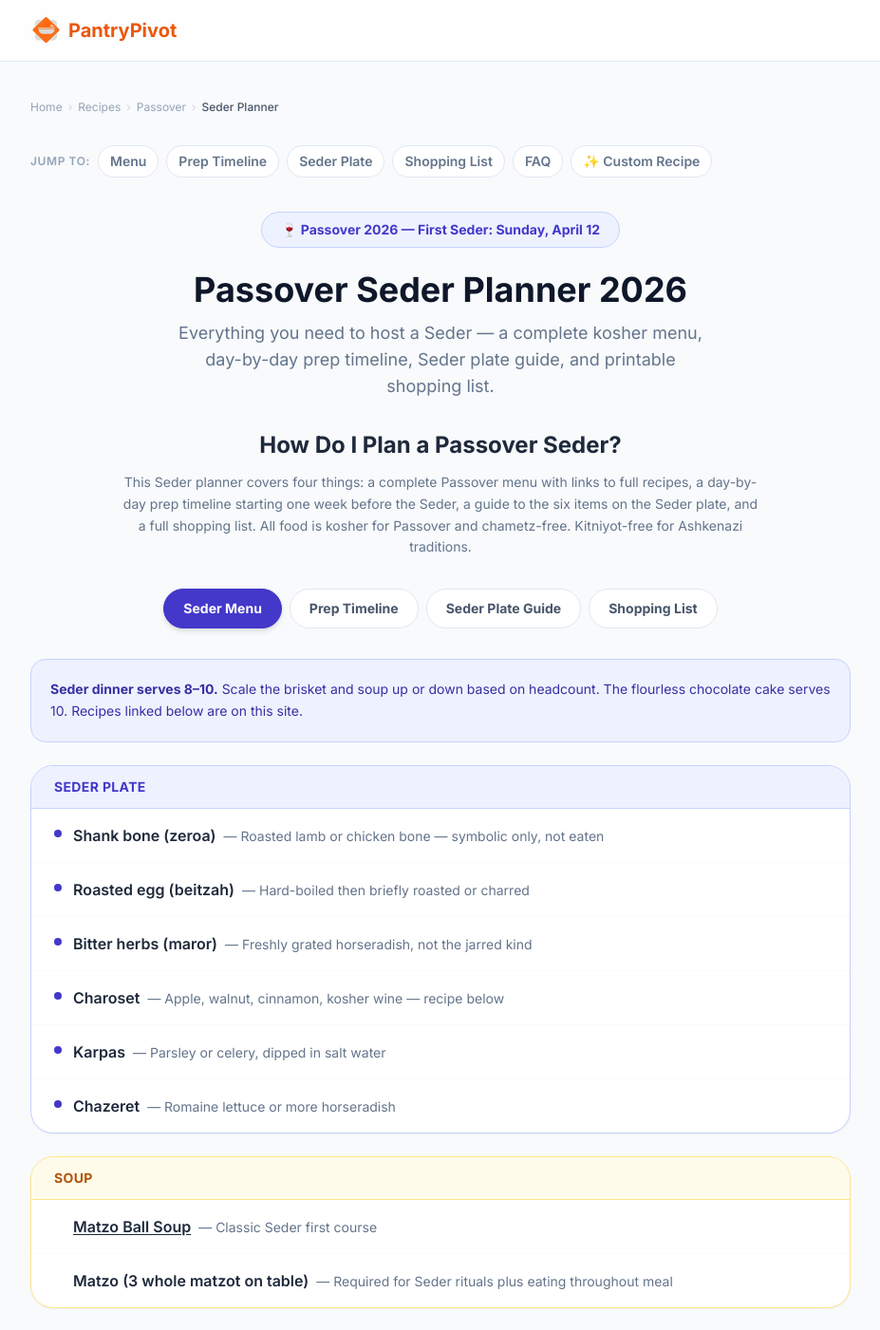
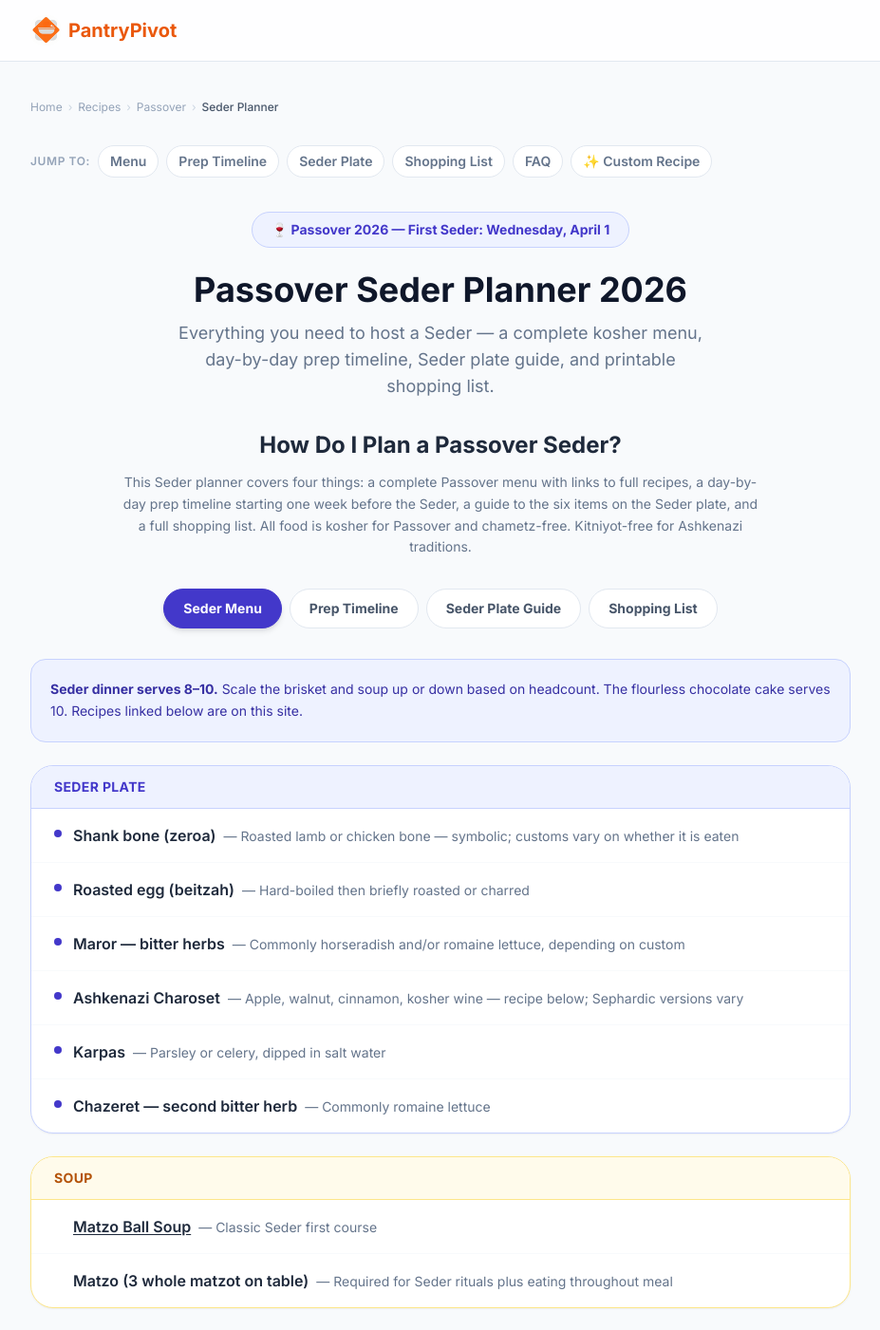
Before and after one commit to arongreenburg-dev/pantrypivot, a React (Vite) app: page /recipes/passover-seder-planner in a window 1280 px wide. Shown: the top 1401 px of the page at 95% size, without its empty margins (176-1103 px from the left). Built offline with nearby package versions, Linux system fonts and the light colour scheme.

Commit message:
Fix Passover 2026 dates and halachic accuracy on Seder planner

```diff
--- a/components/recipes/PassoverSederPlanner.tsx
+++ b/components/recipes/PassoverSederPlanner.tsx
@@ -85,7 +85,7 @@ const PassoverSederPlanner: React.FC = () => {
         {
           "@type": "Question",
           "name": "When is Passover 2026?",
-          "acceptedAnswer": { "@type": "Answer", "text": "Passover 2026 begins at sundown on Saturday, April 11, 2026. The first Seder is the night of April 11–12. The second Seder is April 12–13. Passover ends at nightfall on Sunday, April 19, 2026." }
+          "acceptedAnswer": { "@type": "Answer", "text": "Passover 2026 begins Wednesday evening, April 1, 2026. The first Seder is Wednesday night, April 1. The second Seder (Diaspora) is Thursday night, April 2. Passover ends Thursday night, April 9 in the Diaspora (Wednesday night, April 8 in Israel)." }
         },
         {
           "@type": "Question",
@@ -133,12 +133,12 @@ const PassoverSederPlanner: React.FC = () => {
       color: 'bg-indigo-50 border-indigo-200',
       accent: 'text-indigo-700',
       items: [
-        { name: 'Shank bone (zeroa)', note: 'Roasted lamb or chicken bone — symbolic only, not eaten' },
+        { name: 'Shank bone (zeroa)', note: 'Roasted lamb or chicken bone — symbolic; customs vary on whether it is eaten' },
         { name: 'Roasted egg (beitzah)', note: 'Hard-boiled then briefly roasted or charred' },
-        { name: 'Bitter herbs (maror)', note: 'Freshly grated horseradish, not the jarred kind' },
-        { name: 'Charoset', note: 'Apple, walnut, cinnamon, kosher wine — recipe below' },
+        { name: 'Maror — bitter herbs', note: 'Commonly horseradish and/or romaine lettuce, depending on custom' },
+        { name: 'Ashkenazi Charoset', note: 'Apple, walnut, cinnamon, kosher wine — recipe below; Sephardic versions vary' },
         { name: 'Karpas', note: 'Parsley or celery, dipped in salt water' },
-        { name: 'Chazeret', note: 'Romaine lettuce or more horseradish' },
+        { name: 'Chazeret — second bitter herb', note: 'Commonly romaine lettuce' },
       ],
     },
     {
@@ -169,7 +169,7 @@ const PassoverSederPlanner: React.FC = () => {
         { name: 'Israeli salad', note: 'Diced cucumber, tomato, red onion, lemon, olive oil — no chametz' },
         { name: 'Roasted asparagus', note: 'Olive oil, salt, 400°F for 12 minutes' },
         { name: 'Roasted sweet potatoes', note: 'Cubed, olive oil, cinnamon — naturally Passover-friendly' },
-        { name: 'Quinoa tabbouleh (Sephardic only)', note: 'Quinoa is kitniyot — suitable for Sephardic guests only' },
+        { name: 'Quinoa tabbouleh', note: 'Some communities use certified-for-Passover quinoa; others avoid it. Follow your family or rabbinic custom.' },
       ],
     },
     {
@@ -188,11 +188,11 @@ const PassoverSederPlanner: React.FC = () => {
   const timelineItems = [
     {
       day: '1 Week Before',
-      date: 'April 4–5',
+      date: 'March 25',
       tasks: [
         'Order all groceries online — look for Kosher for Passover certification on every packaged item',
         'Order matzo (you need ~1 box per 4–6 people), matzo meal, potato starch',
-        'Order certified Passover wine (4 cups per person required at the Seder)',
+        'Order certified Passover wine and/or grape juice — each participant needs enough for four ritual cups; amounts depend on cup size and custom',
         'Clean and kasher your kitchen for Passover if needed',
         'Set guest count and finalize your menu',
         'Order a shank bone from your butcher if you can\'t find one',
@@ -200,7 +200,7 @@ const PassoverSederPlanner: React.FC = () => {
     },
     {
       day: '3 Days Before',
-      date: 'Thursday, April 9',
+      date: 'Sunday, March 29',
       tasks: [
         'Make the charoset — it gets better as it sits. Refrigerate in an airtight container.',
         'Make the flourless chocolate cake — improves overnight, stays good for 3–4 days in the fridge',
@@ -210,7 +210,7 @@ const PassoverSederPlanner: React.FC = () => {
     },
     {
       day: '2 Days Before',
-      date: 'Friday, April 10',
+      date: 'Monday, March 30',
       tasks: [
         'Make the brisket (this is the most important make-ahead) — braise 3–3½ hours at 325°F',
         'Let brisket cool completely, then refrigerate in braising liquid overnight',
@@ -220,7 +220,7 @@ const PassoverSederPlanner: React.FC = () => {
     },
     {
       day: 'Day Before',
-      date: 'Saturday, April 11',
+      date: 'Tuesday, March 31',
       tasks: [
         'Make the matzo ball mixture — refrigerate it until 2 hours before Seder',
         'Skim the solidified fat from the brisket braising liquid',
@@ -233,7 +233,7 @@ const PassoverSederPlanner: React.FC = () => {
     },
     {
       day: 'Seder Day',
-      date: 'Sunday, April 12',
+      date: 'Wednesday, April 1',
       tasks: [
         '3–4 hours before: Form and cook matzo balls in gently simmering broth (20–25 min, lid on)',
         '2 hours before: Begin reheating brisket covered at 325°F with braising liquid (30–40 min)',
@@ -250,7 +250,7 @@ const PassoverSederPlanner: React.FC = () => {
       name: 'Zeroa — Shank Bone',
       emoji: '🦴',
       symbol: 'Represents the Paschal lamb sacrificed in Egypt and the arm of God outstretched to free the Israelites.',
-      how: 'Use a roasted lamb shank bone or a roasted chicken neck/wing. Roast at 400°F for 30–40 minutes until browned. It is symbolic — not eaten at the Seder.',
+      how: 'Use a roasted lamb shank bone or a roasted chicken neck/wing. Roast at 400°F for 30–40 minutes until browned. It is symbolic — customs vary on whether it is eaten.',
     },
     {
       name: 'Beitzah — Roasted Egg',
@@ -262,7 +262,7 @@ const PassoverSederPlanner: React.FC = () => {
       name: 'Maror — Bitter Herbs',
       emoji: '🌿',
       symbol: 'Represents the bitterness of slavery in Egypt.',
-      how: 'Use freshly grated horseradish root — not the jarred cream kind. Grate it yourself for the full experience (and tears). Or use prepared white horseradish, drained.',
+      how: 'Commonly freshly grated horseradish root or romaine lettuce, depending on your custom. Both are valid — follow your family or rabbinic practice.',
     },
     {
       name: 'Charoset — Sweet Paste',
@@ -280,7 +280,7 @@ const PassoverSederPlanner: React.FC = () => {
       name: 'Chazeret — Second Bitter Herb',
       emoji: '🥬',
       symbol: 'Used for the Hillel sandwich (korech) — combining matzo, bitter herb, and charoset.',
-      how: 'Use romaine lettuce or additional horseradish. The inner white parts of romaine are traditionally used.',
+      how: 'Commonly romaine lettuce. The inner white parts of romaine are traditionally used.',
     },
   ];
 
@@ -330,7 +330,7 @@ const PassoverSederPlanner: React.FC = () => {
     {
       category: 'Kosher for Passover Wines & Liquids',
       items: [
-        '4 bottles kosher for Passover wine (4 cups per adult at Seder)',
+        'Kosher for Passover wine or grape juice (each participant needs enough for four ritual cups; exact amounts depend on cup size and custom)',
         '1 bottle dry kosher red wine (for brisket)',
         'Kosher beef broth (KFP certified)',
         'Kosher chicken broth (KFP certified, or make your own)',
@@ -392,7 +392,7 @@ const PassoverSederPlanner: React.FC = () => {
         {/* Hero */}
         <div className="flex justify-center mb-6">
           <span className="inline-flex items-center gap-2 bg-indigo-50 border border-indigo-200 text-indigo-700 font-bold px-5 py-2 rounded-full text-sm">
-            🍷 Passover 2026 — First Seder: Sunday, April 12
+            🍷 Passover 2026 — First Seder: Wednesday, April 1
           </span>
         </div>
 
@@ -513,7 +513,7 @@ const PassoverSederPlanner: React.FC = () => {
         {activeTab === 'timeline' && (
           <div id="timeline" className="space-y-4">
             <div className="bg-amber-50 border border-amber-200 rounded-2xl p-5 text-sm text-amber-800 leading-relaxed">
-              <strong>Passover 2026:</strong> First Seder is Sunday night, April 12. Second Seder is Monday night, April 13. Passover ends at nightfall on Sunday, April 19.
+              <strong>Passover 2026:</strong> First Seder is Wednesday night, April 1. Second Seder (Diaspora) is Thursday night, April 2. Passover ends Thursday night, April 9 in the Diaspora (Wednesday night, April 8 in Israel).
             </div>
 
             {timelineItems.map((block) => (
@@ -583,7 +583,7 @@ const PassoverSederPlanner: React.FC = () => {
         {activeTab === 'shopping' && (
           <div id="shopping" className="space-y-4">
             <div className="bg-amber-50 border border-amber-200 rounded-2xl p-5 text-sm text-amber-800 leading-relaxed">
-              <strong>Check items off as you shop.</strong> All packaged items must be certified Kosher for Passover — look for "KFP" or "Kosher L'Pesach" on the label. Your progress saves in this browser session.
+              <strong>Check items off as you shop.</strong> Recipes are designed to be chametz-free. For packaged ingredients, use products certified Kosher for Passover. Kitniyot practices vary by community. Your progress saves in this browser session.
             </div>
 
             {shoppingList.map((section) => (
@@ -634,7 +634,7 @@ const PassoverSederPlanner: React.FC = () => {
             {[
               {
                 q: "When is Passover 2026?",
-                a: "Passover 2026 begins at sundown on Saturday, April 11, 2026. The first Seder is the night of April 11–12. The second Seder is April 12–13. Passover ends at nightfall on Sunday, April 19, 2026.",
+                a: "Passover 2026 begins Wednesday evening, April 1, 2026. The first Seder is Wednesday night, April 1. The second Seder (Diaspora) is Thursday night, April 2. Passover ends Thursday night, April 9 in the Diaspora (Wednesday night, April 8 in Israel).",
               },
               {
                 q: "What food goes on the Seder plate?",
@@ -650,7 +650,7 @@ const PassoverSederPlanner: React.FC = () => {
               },
               {
                 q: "How much wine do I need for a Passover Seder?",
-                a: "Each adult drinks four cups of wine during the Seder. A standard bottle of wine is approximately five glasses. Plan roughly one bottle per adult, or slightly less if you pour modest cups. Have grape juice available for children and those who don't drink wine.",
+                a: "Each participant needs enough wine or grape juice for four ritual cups; exact amounts depend on cup size and custom. Have both wine and grape juice available so all guests can participate.",
               },
             ].map(({ q, a }, i) => (
               <div key={i} className="bg-slate-50 rounded-2xl p-5">
```
